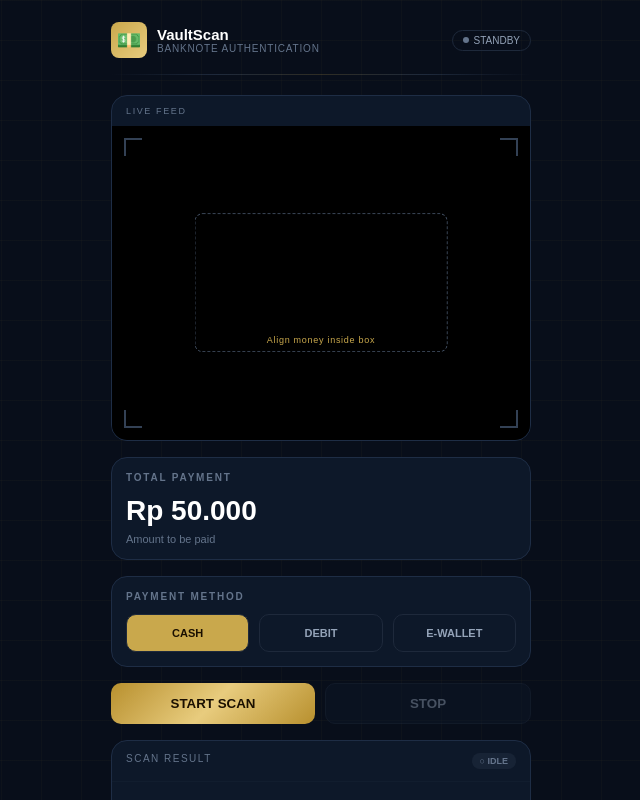
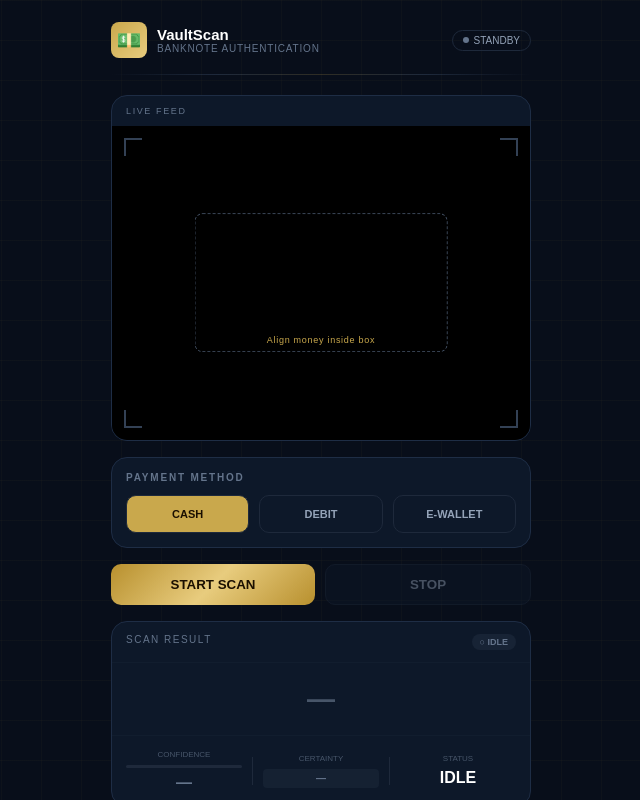
Before and after one commit to alfarezalfathir/deteksi-uangFIX, a React (Create React App) app in the folder frontend/: page / in a window 1280 px wide. Shown: the top 800 px of the page, without its empty margins (319-959 px from the left). Built offline with nearby package versions, Linux system fonts and the light colour scheme; no server answers.

Commit message:
update totalnya hapus aja di fe (POS)

```diff
--- a/frontend/src/App.js
+++ b/frontend/src/App.js
@@ -11,7 +11,6 @@ function App() {
   const [isScanning, setIsScanning] = useState(false);
   const [transactions, setTransactions] = useState([]);
   const [paymentMethod, setPaymentMethod] = useState("cash");
-  const [totalPayment, setTotalPayment] = useState(50000);
 
   const intervalRef = useRef(null);
   const [pulse, setPulse] = useState(false);
@@ -120,10 +119,8 @@ function App() {
     canvas.width = 640;
     canvas.height = 480;
 
-    // MIRROR FIX
     context.drawImage(video, 0, 0, canvas.width, canvas.height);
 
-    // QUALITY IMPROVE
     const image = canvas.toDataURL("image/jpeg", 0.9);
 
     try {
@@ -138,7 +135,6 @@ function App() {
 
       fetchTransactions();
 
-      // AUTO STOP KALO SUDAH ASLI
       if (response.data.result === "ASLI" && response.data.confidence >= 90) {
         stopScan();
       }
@@ -238,32 +234,6 @@ function App() {
                 }}
               />
             )}
-          </div>
-        </div>
-
-        {/* TOTAL PAYMENT */}
-        <div style={styles.paymentPanel}>
-          <div style={styles.paymentTitle}>TOTAL PAYMENT</div>
-
-          <div
-            style={{
-              color: "#fff",
-              fontSize: 28,
-              fontWeight: 700,
-              marginTop: 6,
-            }}
-          >
-            Rp {totalPayment.toLocaleString("id-ID")}
-          </div>
-
-          <div
-            style={{
-              color: "#64748b",
-              fontSize: 11,
-              marginTop: 6,
-            }}
-          >
-            Amount to be paid
           </div>
         </div>
 
```
Also changed, not shown: 7 other files (tests, documents, lock files or other folders).
